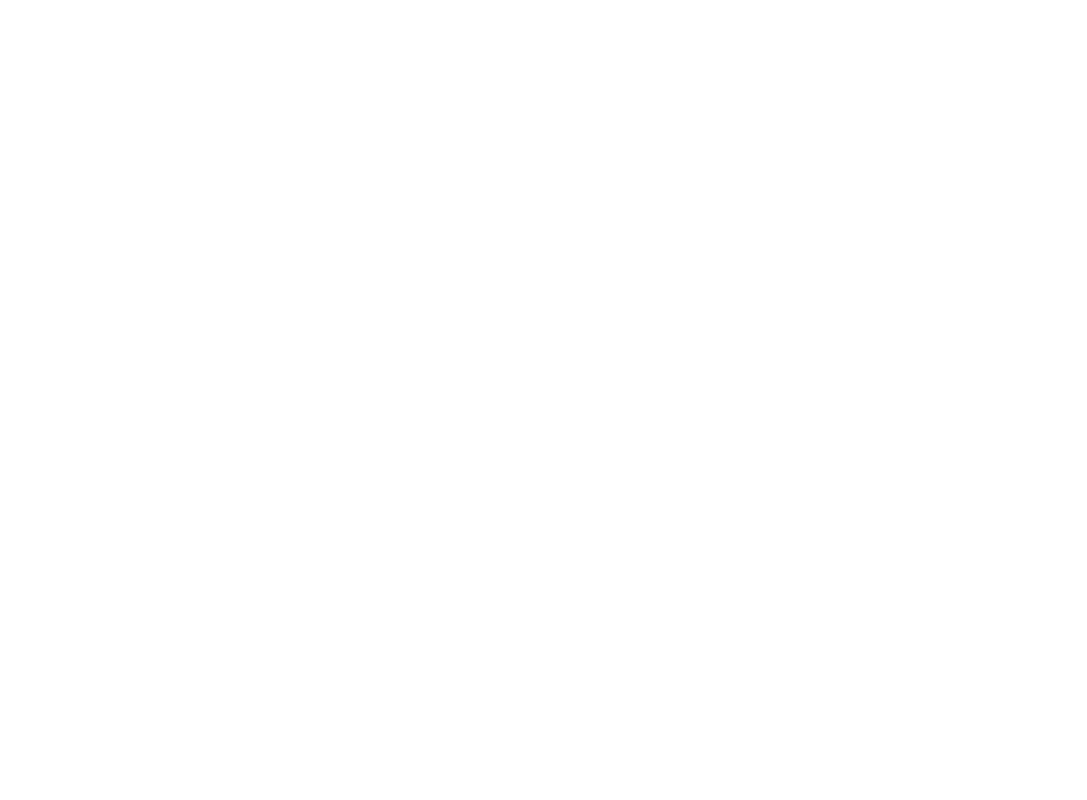
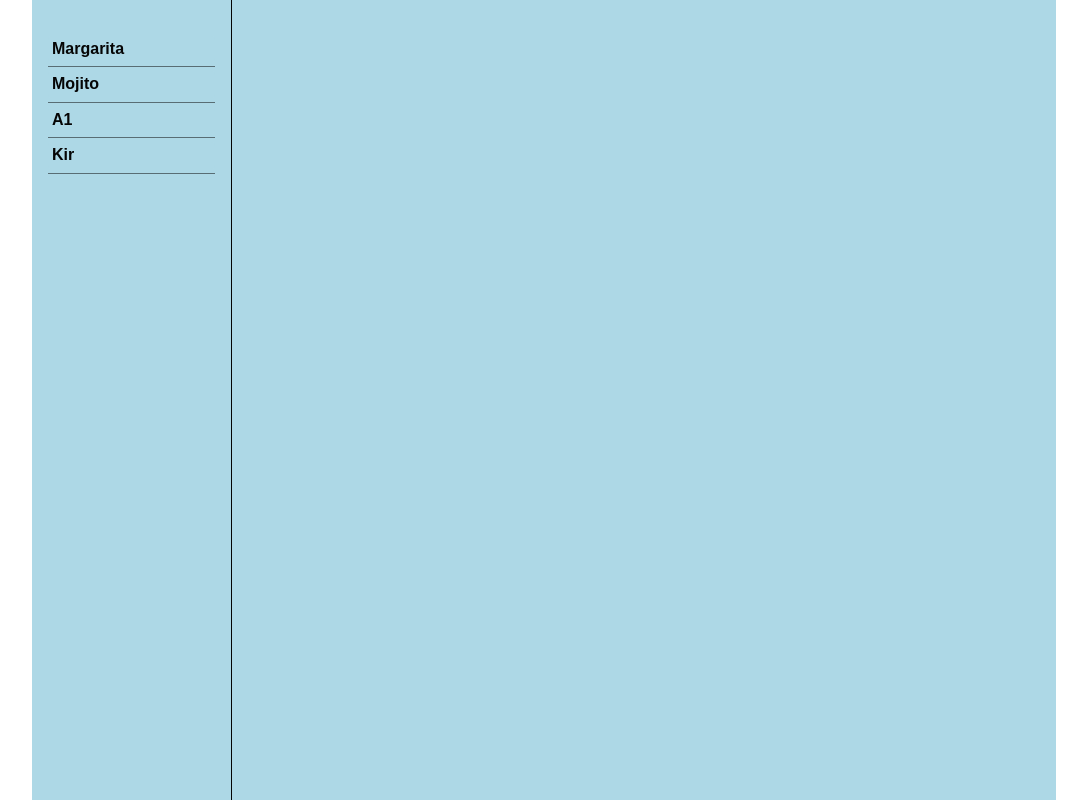
Before and after one commit to walkoff-stack/cocktail-party, a Vue app: page /margarita in a window 1280 px wide. Before the commit this address had no page. Shown: the whole page, without its empty margins (96-1183 px from the left). Built offline with nearby package versions, Linux system fonts and the light colour scheme; the HTML template or start-up script is replaced by a standard one.

Commit message:
feat(NavSidebar): make adaptive navigation sidebar
- Cocktail global constants and type provided

- Navigation sidebar is prepared for all types of devices

- New variables added, mostly colors

```diff
--- a/src/App.vue
+++ b/src/App.vue
@@ -13,7 +13,9 @@
 
 <style lang="scss">
 @use '@/shared/styles/container';
-@use '@/shared/styles/mixins';
+@use '@/shared/styles/mixins' as *;
+@use '@/shared/styles/variables' as *;
+
 .layout {
   display: grid;
   grid-template-areas: 'content';
@@ -23,14 +25,19 @@
 
   @include res('desktop') {
     grid-template-areas: 'sidebar content';
-    grid-template-columns: 300px 1fr;
+    grid-template-columns: 200px 1fr;
+    background: $background-global;
   }
 }
 
 .content {
   grid-area: content;
   min-height: 100dvh;
-  padding: 2rem 1rem;
+  padding: 3rem 1rem 2rem;
   box-sizing: border-box;
+
+  @include res('desktop') {
+    padding-top: 2rem;
+  }
 }
 </style>
--- a/src/router/index.ts
+++ b/src/router/index.ts
@@ -1,8 +1,18 @@
-import { createRouter, createWebHistory } from 'vue-router'
+import { createRouter, createWebHistory } from 'vue-router';
+import type { RouteRecordRaw } from 'vue-router';
+import { COCKTAIL_CODES } from '@/shared/consts/cocktails.ts';
+
+const routes: Array<RouteRecordRaw> = [
+  {
+    path: '/',
+    redirect: `/${COCKTAIL_CODES[0]}`,
+  },
+];
 
 const router = createRouter({
   history: createWebHistory(import.meta.env.BASE_URL),
-  routes: [],
-})
+  routes,
+  linkActiveClass: 'active',
+});
 
-export default router
+export default router;
--- a/src/shared/components/layout/sidebar/NavSidebar.vue
+++ b/src/shared/components/layout/sidebar/NavSidebar.vue
@@ -1,15 +1,158 @@
-<script setup lang="ts"></script>
+<script setup lang="ts">
+import { ref, computed } from 'vue';
+import type { VNodeRef } from 'vue';
+import { COCKTAIL_CODES } from '@/shared/consts/cocktails.ts';
+
+const navControlRef = ref<VNodeRef | null>(null);
+const navOpenedStatus = ref(false);
+const navStatusClassname = computed(() => (navOpenedStatus.value ? 'active' : ''));
+const navToggle = () => {
+  navOpenedStatus.value = !navOpenedStatus.value;
+};
+</script>
 
 <template>
-  <nav class="nav-sidebar"></nav>
+  <div @click="navToggle" :class="navStatusClassname" :ref="navControlRef" class="nav-control">
+    <span></span>
+  </div>
+  <nav :class="navStatusClassname" class="nav-sidebar">
+    <div v-for="code of COCKTAIL_CODES" :key="code" class="nav-sidebar__item">
+      <router-link :to="`/${code}`">{{ code }}</router-link>
+    </div>
+  </nav>
 </template>
 
 <style lang="scss">
+@use '@/shared/styles/variables' as *;
+@use '@/shared/styles/mixins' as *;
 .nav-sidebar {
   grid-area: sidebar;
-  padding: 2rem 1rem;
+  padding: 3rem 1rem 2rem;
   top: 0;
-  height: 100dvh;
+  bottom: 0;
+  min-height: 100dvh;
   box-sizing: border-box;
+  background: $background-global;
+  position: fixed;
+  left: -100%;
+  width: 200px;
+  transition: left 0.3s ease-in;
+  will-change: left;
+
+  &.active {
+    left: 0;
+  }
+
+  @include res('desktop') {
+    padding-top: 2rem;
+    border-right: 1px solid $black;
+    position: sticky;
+    left: 0;
+    width: auto;
+    height: 100dvh;
+  }
+
+  &__item {
+    display: flex;
+    border-bottom: 1px solid rgba($black, 0.5);
+    padding: 0.25rem 0;
+
+    a {
+      width: 100%;
+      text-decoration: none;
+      padding: 0.25rem;
+      color: $black;
+      font-weight: bold;
+      font-family: Arial, sans-serif;
+      border-radius: 4px;
+      background: $background-global;
+      transition: all 0.15s;
+
+      &:first-letter {
+        text-transform: uppercase;
+      }
+
+      &:hover {
+        color: white;
+        background: $black;
+      }
+    }
+  }
+}
+
+.nav-control {
+  position: fixed;
+  z-index: 2;
+  width: 20px;
+  height: 16px;
+  cursor: pointer;
+  background: none;
+  border: none;
+  padding: 0;
+  top: 15px;
+  left: 15px;
+
+  &::before,
+  &::after {
+    content: '';
+    position: absolute;
+    left: 0;
+    width: 100%;
+    height: 2px;
+    background-color: $burger-stick;
+    border-radius: 2px;
+    transition: all 0.3s ease;
+  }
+
+  &::before {
+    top: 0;
+    transform-origin: center;
+  }
+  &::after {
+    bottom: 0;
+    transform-origin: center;
+  }
+
+  span {
+    position: absolute;
+    top: 50%;
+    left: 0;
+    width: 100%;
+    height: 2px;
+    background-color: $burger-stick;
+    border-radius: 2px;
+    transform: translateY(-50%);
+    transition: all 0.3s ease;
+    opacity: 1;
+  }
+
+  &.active {
+    span {
+      opacity: 0;
+      transform: translateY(-50%) scale(0);
+    }
+
+    &::before {
+      transform: rotate(45deg) translate(4px, 6px);
+      background-color: $burger-stick-active;
+    }
+
+    &::after {
+      transform: rotate(-45deg) translate(4px, -6px);
+      background-color: $burger-stick-active;
+    }
+  }
+
+  &:hover {
+    &::before,
+    &::after,
+    span {
+      background-color: $burger-stick-hover;
+    }
+  }
+
+  @include res('desktop') {
+    display: none;
+  }
 }
 </style>
--- /dev/null
+++ b/src/shared/consts/cocktails.ts
@@ -0,0 +1,2 @@
+export const COCKTAIL_CODES = ['margarita', 'mojito', 'a1', 'kir'] as const;
+export type CocktailCode = (typeof COCKTAIL_CODES)[number];
--- a/src/shared/styles/_general.scss
+++ b/src/shared/styles/_general.scss
@@ -1,5 +1,4 @@
-body {
-}
+@use 'variables' as *;
 
 #app {
   min-height: 100vh;
--- a/src/shared/styles/_variables.scss
+++ b/src/shared/styles/_variables.scss
@@ -1,2 +1,11 @@
 $min-width: 360px;
 $max-width: 1024px;
+
+// COLORS
+$black: #050505;
+$white: #fefefe;
+
+$burger-stick: #333;
+$burger-stick-active: #e74c3c;
+$burger-stick-hover: #3498db;
+$background-global: #add8e6;
```
